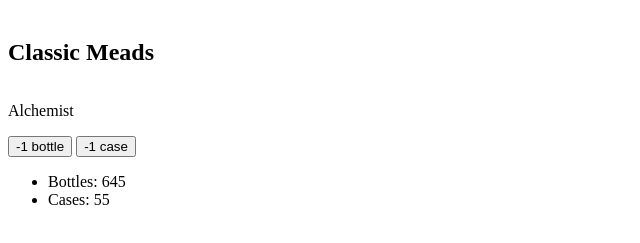
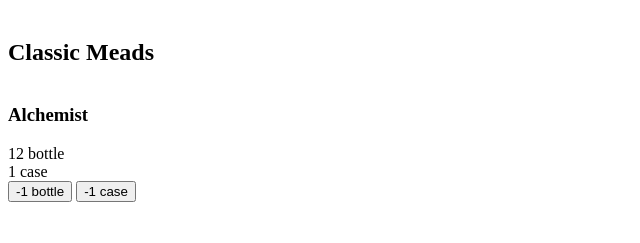
Before and after one commit to opowell28/EasyInv, a plain HTML site: page index.html in a window 1280 px wide. Shown: the part 61-304 px from the top of the page, without its empty margins (0-640 px from the left). Drawn offline with Linux system fonts and the light colour scheme.

Commit message:
Display value of inventory variable on main page

```diff
--- a/index.html
+++ b/index.html
@@ -11,15 +11,16 @@
 
     <div class="display-container">
         <h2 class="category-name">Classic Meads</h2>
-        <p>Alchemist</p>
+        <h3>Alchemist</h3>
+        <div class="count-container">
+            <div id="alchemist-bottle-count"></div>
+            <div id="alchemist-case-count"></div>
+        </div>
         <div class="button-container">
             <button class="decrement-bottle">-1 bottle</button>
             <button class="decrement-case">-1 case</button>
         </div>
-        <ul>
-            <li>Bottles: 645</li>
-            <li>Cases: 55</li>
-        </ul>
     </div>
 </body>
+<script src="./scripts.js"></script>
 </html>
--- /dev/null
+++ b/scripts.js
@@ -0,0 +1,21 @@
+// Select the button by class name
+var bottleButton = document.querySelector('.decrement-bottle');
+var caseButton = document.querySelector('.decrement-case');
+
+// Set up variables to hold inventory counts
+var bottleCount = 12;
+var caseCount = bottleCount / 12;
+
+// Select location and display inventory counts
+document.getElementById('alchemist-bottle-count').textContent = bottleCount + ' bottle';
+document.getElementById('alchemist-case-count').textContent = caseCount + ' case';
+
+// Add event listener to the bottle button
+bottleButton.addEventListener('click', function() {
+    console.log('Bottle button clicked');
+});
+
+//add event listener to the case button
+caseButton.addEventListener('click', function() {
+    console.log('Case button clicked');
+})
--- a/styles.css
+++ b/styles.css
@@ -4,3 +4,7 @@
     align-items: flex-start;
     justify-content: left;
 }
+
+/* * {
+    border: 2px solid black;
+} */
```
